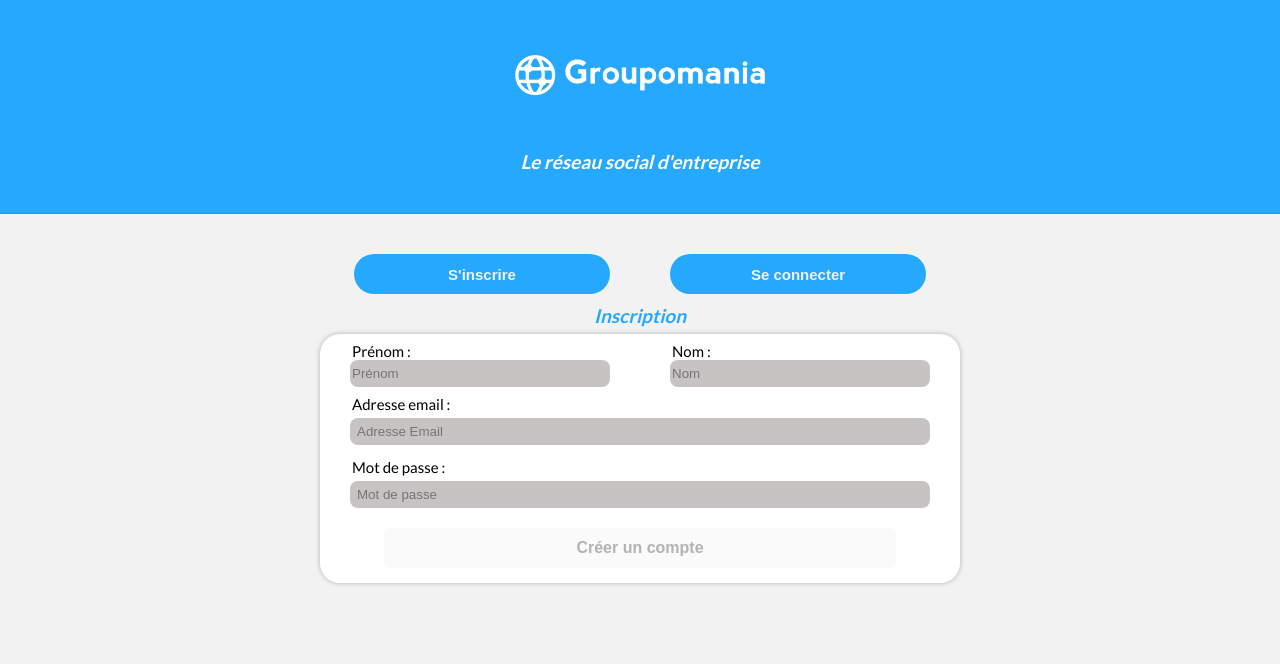
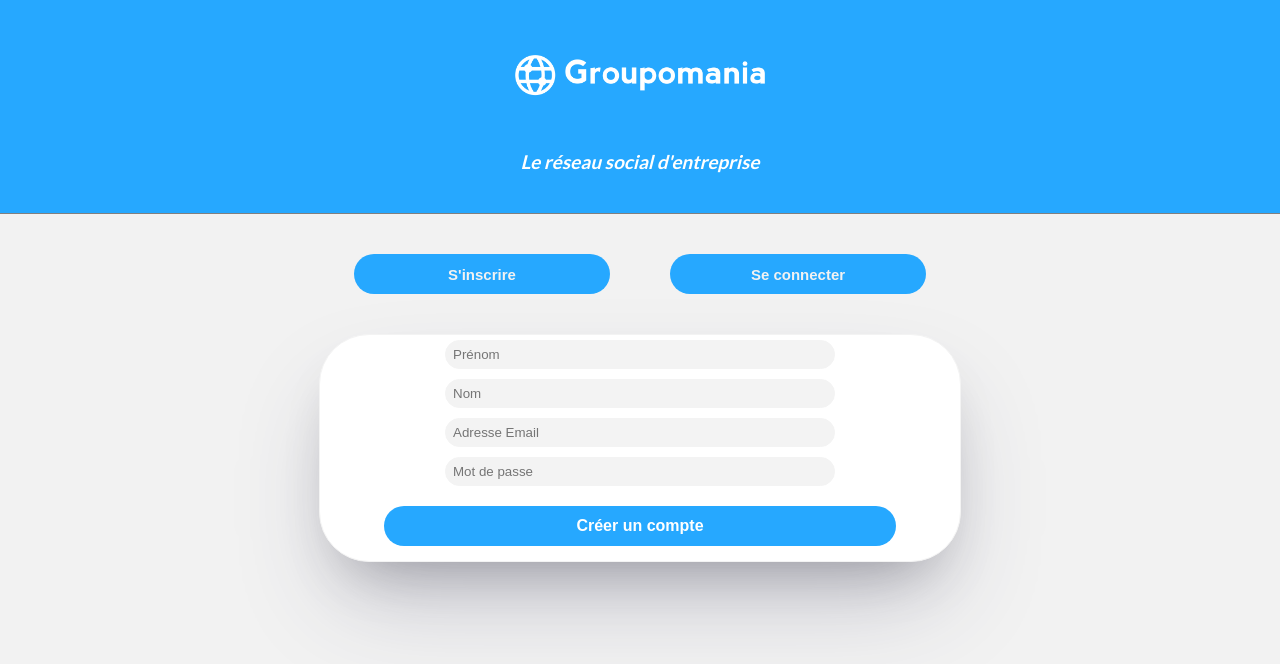
Before and after one commit to ClementSeemann/Groupomania, a Vue app in the folder frontend/: page /#/ in a window 1280 px wide. Both pictures are taken after a click on the button "S'inscrire". Shown: the top 664 px of the page. Built offline with nearby package versions, Linux system fonts and the light colour scheme; a web font is replaced by a local one.

Commit message:
Optimizing login and signup

```diff
--- a/frontend/src/components/LogInComponent.vue
+++ b/frontend/src/components/LogInComponent.vue
@@ -93,20 +93,17 @@
 
 <template>
     <div class="card">
-        <h2 class="card__title" > Connexion </h2>
 
         <div class="form-row">
-            <label class="form-row__label" for="email">Adresse email :</label>
             <input v-model="internalEmail" @change="checkEmailLogin" name="email" class="form-row__input" type="text" placeholder="Adresse Email"/>
             <p v-if="showErrorEmail ==true" class="msgError">Email incorrect</p>
         </div>
         <div class="form-row">
-            <label class="form-row__label" for="password">Mot de passe :</label>
             <input v-model="password" name="password" class="form-row__input" type="password" placeholder="Mot de passe"/>
             <p v-if="showErrorPassword == true" class="msgError">Mot de passe erroné</p>
         </div>
         <div class="form-row">
-            <button  @click="login()" class="button-connect" :="{'disabled': !validatedFields}" :class="{'button--disabled': !validatedFields}">Connexion</button>
+            <button  @click="login()" id="gobutton" class="button-connect" :="{'disabled': !validatedFields}" :class="{'button--disabled': !validatedFields}">Connexion</button>
             <p class="msgError__btn" v-if="showError == true">Email et/ou mot de passe incorrect(s)</p>
         </div>
     </div>
@@ -180,13 +177,18 @@
 .msgError {
     margin: 0;
     font-size : 12px;
-    color:red;
+    color:#26A8FF;
     align-self: start;
     margin-left: 5%;
     &__btn{
-        color:red;
+        color:#26A8FF;
         align-self: center;
         margin-bottom : 8px;
     }
 }
+#gobutton{
+    border-radius: 30px;
+    background-color: #26A8FF;
+    color: white;
+}
 </style>
--- a/frontend/src/components/SignUpComponent.vue
+++ b/frontend/src/components/SignUpComponent.vue
@@ -120,31 +120,24 @@
 
 <template>
     <form class="card" @submit.prevent="createAccount()">
-        <h1 class="card__title" > Inscription </h1>
-        <div class="form-row__name">
-            <div class="name">
-                <label class="name__label-name" for="firstName">Prénom :</label>
-                <input @change="checkFirstName()" v-model="firstName" name="firstName" class="form-row__input-name" type="text" placeholder="Prénom" required/>
+            <div class="form-row">
+                <input @change="checkFirstName()" v-model="firstName" name="firstName" class="form-row__input" type="text" placeholder="Prénom" required/>
                 <p class="msgError__name" v-if="showErrorFistname == true">Saisie incorrecte</p>
             </div>
-            <div class="name">
-                <label class="name__label-name" for="lastName">Nom :</label>
-                <input @change="checkLastName()" v-model="lastName" name="lastName" class="form-row__input-name" type="text" placeholder="Nom" required/>
+            <div class="form-row">
+                <input @change="checkLastName()" v-model="lastName" name="lastName" class="form-row__input" type="text" placeholder="Nom" required/>
                 <p class="msgError__name" v-if="showErrorLastName == true">Saisie incorrecte</p>
             </div>
-        </div>
         <div class="form-row">
-            <label class="name__label" for="email">Adresse email :</label>
             <input @change="checkEmail()" v-model="email" name="email" class="form-row__input" type="text" placeholder="Adresse Email" required/>
             <p class="msgError" v-if="showErrorEmail == true">Email incorrect</p>
         </div>
         <div class="form-row">
-            <label class="name__label" for="password">Mot de passe :</label>
             <input @change="checkPassword()" v-model="password" name="password" class="form-row__input" type="password" placeholder="Mot de passe" required/>
             <p class="msgError" v-if="showErrorPassword == true">Mot de passe incorrect</p>
         </div>
         <div class="form-row__btn">
-            <button class="button" :="{'disabled': !validatedFields}" :class="{'button--disabled' : !validatedFields}">Créer un compte</button>
+            <button id="gobutton" class="button" :="{'disabled': !validatedFields}" :class="{'button--disabled' : !validatedFields}">Créer un compte</button>
             <p class="msgError__btn" v-if="showErrorCreateAccount == true">Utilisateur déja existant</p>
         </div>
     </form>
@@ -251,18 +244,18 @@
 .msgError {
     margin: 0;
     font-size : 12px;
-    color:red;
+    color:#26A8FF;
     align-self: start;
     margin-left: 5%;
     &__name {
         margin: 0;
         font-size : 12px;
-        color:red;
+        color:#26A8FF;
         align-self: start;
         margin-left:10%
     }
     &__btn{
-        color:red;
+        color:#26A8FF;
         margin:0;
         align-self: center;
         margin-bottom : 8px;
--- a/frontend/src/views/Authentification.vue
+++ b/frontend/src/views/Authentification.vue
@@ -77,8 +77,6 @@
         }
         &:hover {
             cursor: pointer;
-            transform : scale(1.10);
-            background: #26A8FF;
         }
     }
 }
@@ -90,6 +88,16 @@
     justify-content: center;
     align-items: center;
     margin-bottom : 40px;
-
+}
+.card.card-log{
+    border: 1px solid #f3f3f3;
+    border-radius: 50px !important;
+    box-shadow: rgba(50, 50, 93, 0.25) 0px 50px 100px -20px, rgba(0, 0, 0, 0.3) 0px 30px 60px -30px !important;
+}
+.form-row__input{
+    background-color: #f3f3f3 !important;
+    width: 60% !important;
+    border: 1px solid #f3f3f3;
+    border-radius: 70px !important;
 }
 </style>
```
